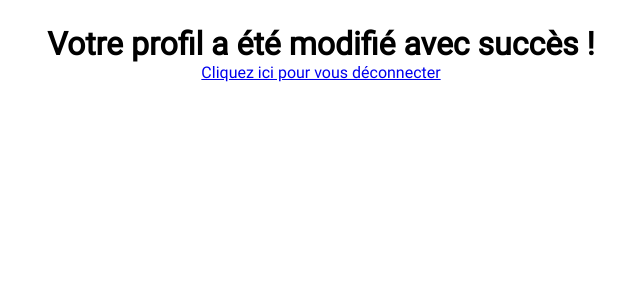
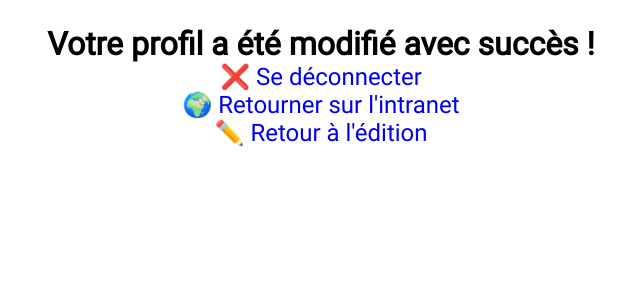
Before and after one commit to djalexkidd/profile-editor, a Node server app: page /success in a window 1280 px wide. Shown: the part 100-400 px from the top of the page, without its empty margins (319-959 px from the left). Run offline with Node 20, Linux system fonts and the light colour scheme.

Commit message:
Icônes emoji

```diff
--- a/public/css/common.css
+++ b/public/css/common.css
@@ -102,6 +102,14 @@ form {
     width: 280px;
 }
 
+a {
+    font-size: 24px;
+}
+
+a:link {
+    text-decoration: none;
+}
+
 /* Responsive pour la version mobile */
 @media all and (max-width: 991px)
 {
--- a/views/index.ejs
+++ b/views/index.ejs
@@ -24,7 +24,9 @@
 
     <!-- CONTENU PRINCIPAL -->
     <main>
-        <a href="/logout">Déconnexion</a>
+        <a href="/logout">❌ Déconnexion</a>
+        <br>
+        <a href="https://srvweb.saint-james.fr:3001">🌍 Retourner sur l'intranet</a>
         <h1><%= userfullname %></h1>
         <h2><%= useremail %></h2>
         <h2><%= userdepartment %></h2>
--- a/views/login.ejs
+++ b/views/login.ejs
@@ -21,6 +21,8 @@
             <input class="password" type="password" name="userPassword" required>
         </div>
         <input class="submit-form" type="submit" value="Se connecter" />
+
+        <a href="https://srvweb.saint-james.fr:3001">⬅️ Retour</a>
     </form>
 
     <p class="error"><%= error %></p>
--- a/views/success.ejs
+++ b/views/success.ejs
@@ -25,7 +25,11 @@
     <!-- CONTENU PRINCIPAL -->
     <main class="centered">
         <h1>Votre profil a été modifié avec succès !</h1>
-        <a href="/logout">Cliquez ici pour vous déconnecter</a>
+        <a href="/logout">❌ Se déconnecter</a>
+        <br>
+        <a href="https://srvweb.saint-james.fr:3001">🌍 Retourner sur l'intranet</a>
+        <br>
+        <a href="/">✏️ Retour à l'édition</a>
     </main>
 </body>
 </html>
```
Also changed, not shown: public/css/login.css (+7 -0 lines).
